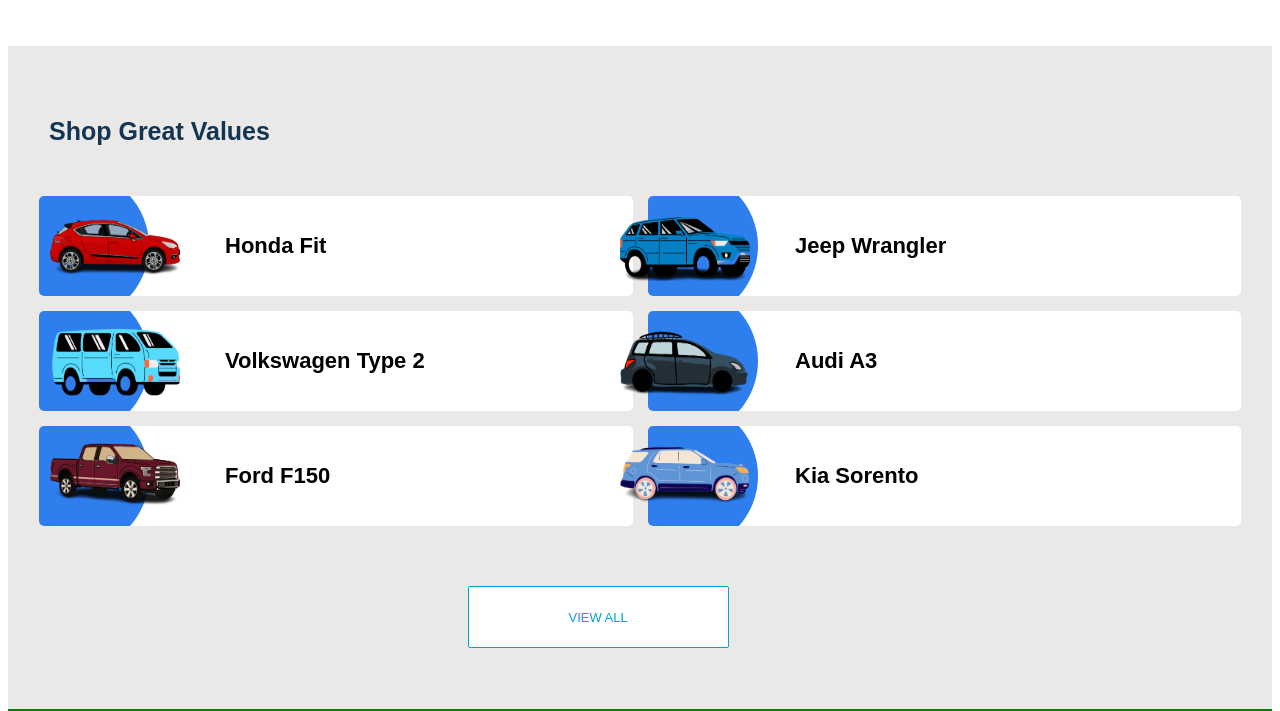
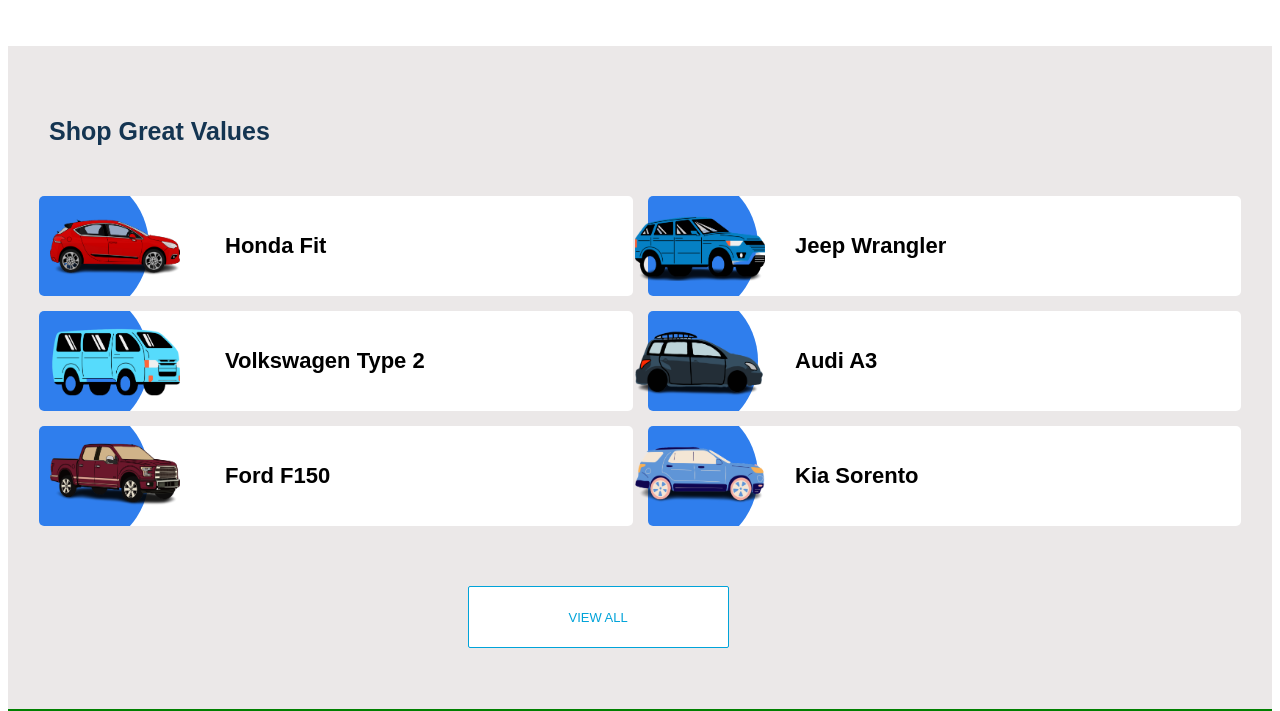
Before and after one commit to Davidjustice28/Carvana-Clone, a plain HTML site: page index.html in a window 1280 px wide. Shown: the part 876-1587 px from the top of the page. Drawn offline with nearby package versions, Linux system fonts and the light colour scheme.

Commit message:
fix value section images
Adjust position of images on right column

```diff
--- a/styles.css
+++ b/styles.css
@@ -339,6 +339,7 @@
     left:225px;
 }
 
+
 #nissan p {
     position:absolute;
     left:225px;
@@ -360,7 +361,7 @@
 }
 
 #ford img, #chevy img, #mustang img {
-    left:620px;
+    left:635px;
 }
 
 span {
```
